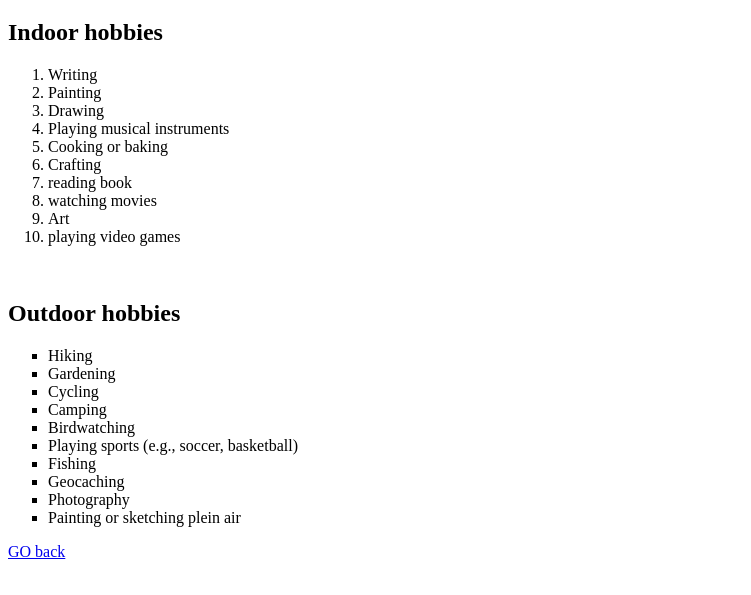
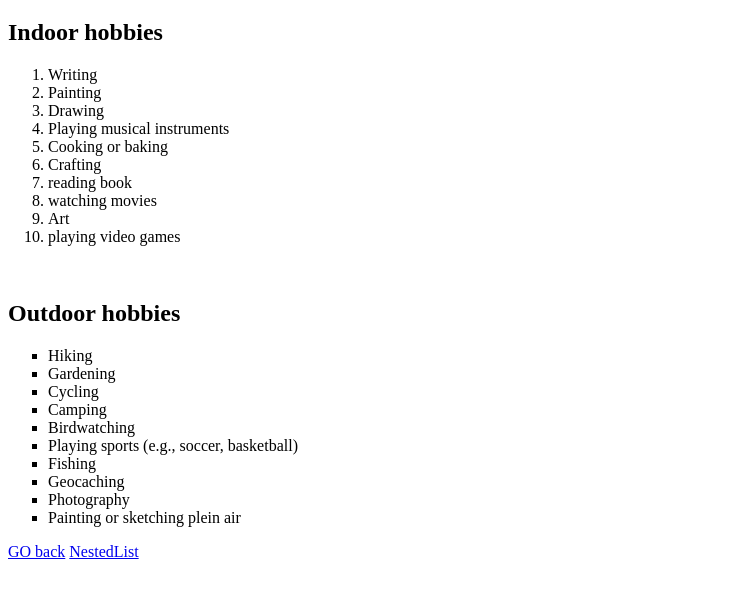
Before and after one commit to RTX121/Assignement1, a plain HTML site: page bullets.html in a window 1280 px wide. Shown: the part 61-656 px from the top of the page, without its empty margins (0-751 px from the left). Drawn offline with Linux system fonts and the light colour scheme.

Commit message:
Update bullets.html

```diff
--- a/bullets.html
+++ b/bullets.html
@@ -33,5 +33,6 @@
                                 <li>Painting or sketching plein air</li>
                         </ul>
                         <a href="index.html">GO back</a>
+                        <a href="nestedlist.html">NestedList</a>
                         </body>
                         </html>
```
